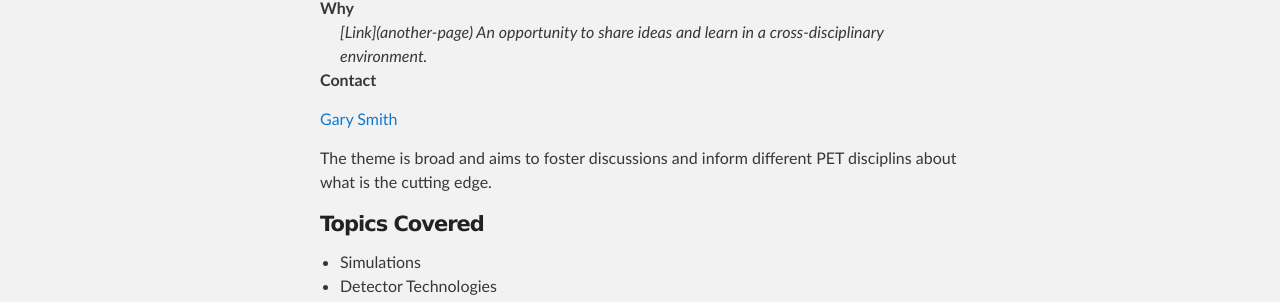
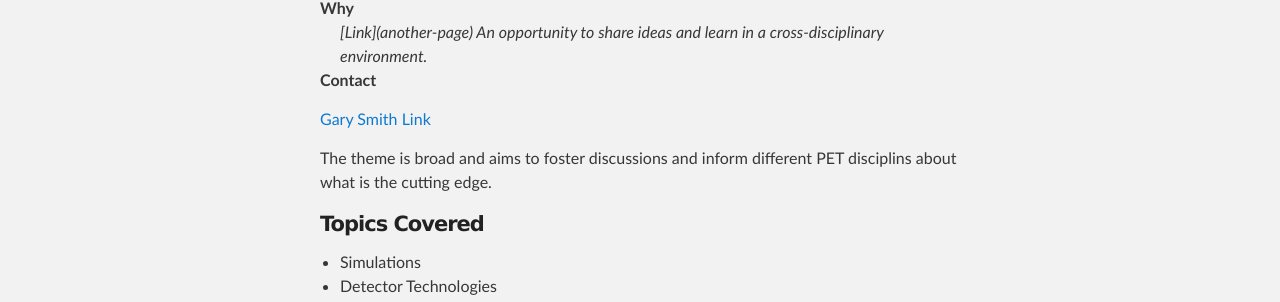
Before and after one commit to gsmith23/gsmith23.github.io, a Jekyll site: the page built from index.md, in a window 1280 px wide. Shown: the part 549-851 px from the top of the page. Built offline with Jekyll 4.4.1, drawn with Linux system fonts in a browser that asks for light colours.

Commit message:
la la la

```diff
--- a/index.md
+++ b/index.md
@@ -19,7 +19,7 @@ The Nuclear Physics group at the University of Edinburgh are hosting a meeting o
 </dl>
 
 [Gary Smith](http://www.ph.ed.ac.uk/people/gary-smith)
-
+[Link](another-page)
 
 The theme is broad and aims to foster discussions and inform different PET disciplins about what is the cutting edge.
 
```
